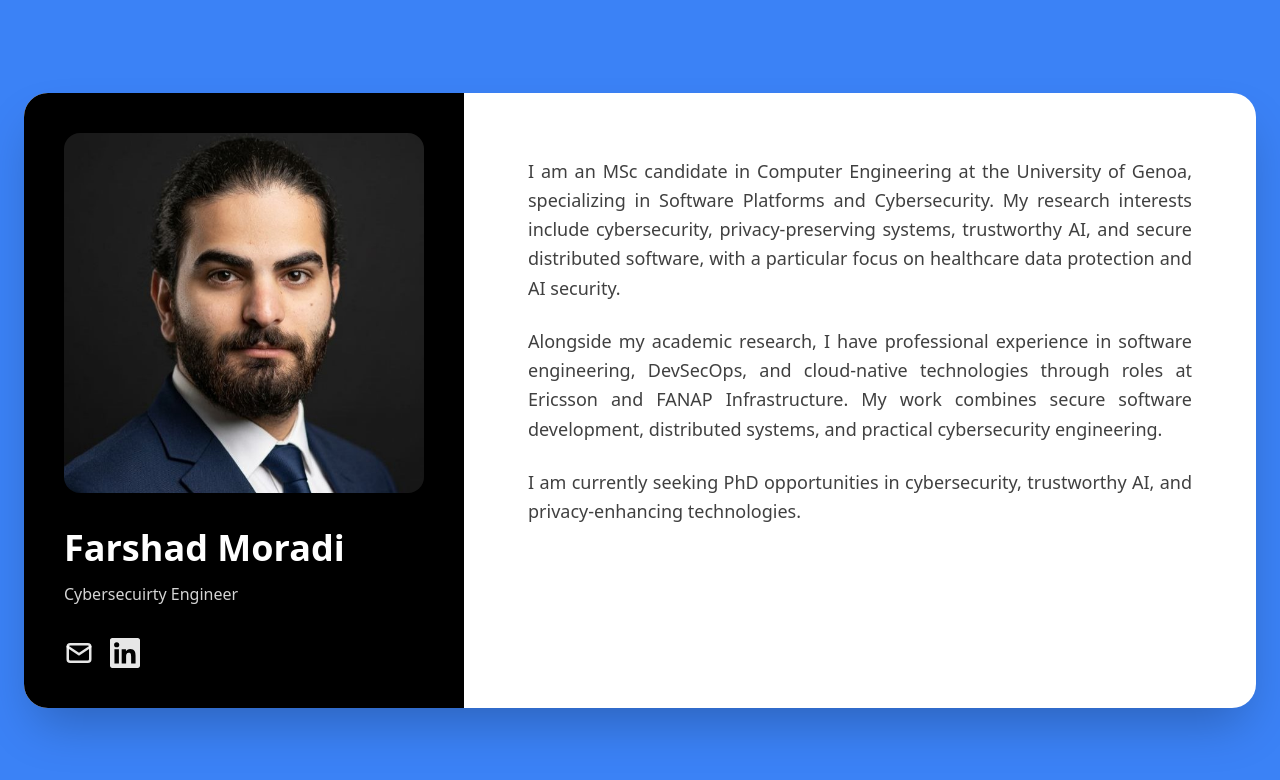
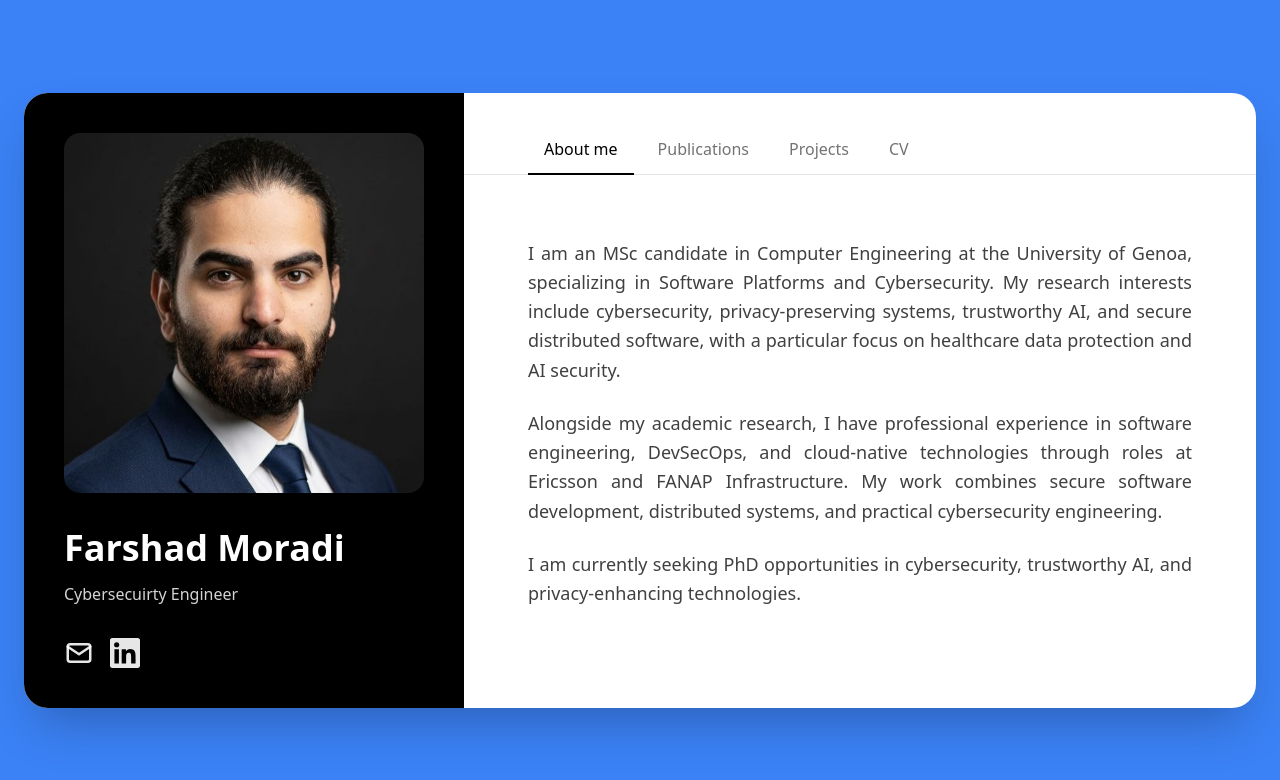
Before and after one commit to Farshadmrd-com/academic_farshadmrd, an Angular app: page / in a window 1280 px wide. Shown: the top 780 px of the page. Built offline with nearby package versions, Linux system fonts and the light colour scheme.

Commit message:
navigation added

```diff
--- a/src/app/app.html
+++ b/src/app/app.html
@@ -29,7 +29,26 @@
       </div>
     </aside>
 
-    <section class="p-12 md:p-16 text-lg text-neutral-700 leading-relaxed space-y-6 text-justify">
+    <section class="flex flex-col text-lg text-neutral-700 leading-relaxed">
+      <nav class="flex items-center gap-2 border-b border-neutral-200 px-12 md:px-16 pt-8">
+        @for (tab of tabs; track tab) {
+          <button
+            type="button"
+            (click)="setTab(tab)"
+            [class]="
+              'relative -mb-px px-4 py-3 text-base font-medium transition ' +
+              (activeTab() === tab
+                ? 'text-black border-b-2 border-black'
+                : 'text-neutral-500 hover:text-black border-b-2 border-transparent')
+            ">
+            {{ tabLabels[tab] }}
+          </button>
+        }
+      </nav>
+
+      <div class="p-12 md:p-16 space-y-6 text-justify">
+        @switch (activeTab()) {
+          @case ('about') {
             <p>
               I am an MSc candidate in Computer Engineering at the University of Genoa, specializing in Software Platforms and
               Cybersecurity. My research interests include cybersecurity, privacy-preserving systems, trustworthy AI, and
@@ -43,6 +62,18 @@
             <p>
               I am currently seeking PhD opportunities in cybersecurity, trustworthy AI, and privacy-enhancing technologies.
             </p>
+          }
+          @case ('publications') {
+            <p class="text-neutral-500">Publications coming soon.</p>
+          }
+          @case ('projects') {
+            <p class="text-neutral-500">Projects coming soon.</p>
+          }
+          @case ('cv') {
+            <p class="text-neutral-500">CV coming soon.</p>
+          }
+        }
+      </div>
     </section>
   </article>
 </main>
--- a/src/app/app.ts
+++ b/src/app/app.ts
@@ -12,4 +12,18 @@ export class App {
   protected readonly photo = signal('/farshad_img.jpg');
   protected readonly email = signal('farshad.moradi.sh@gmail.com');
   protected readonly linkedin = signal('https://www.linkedin.com/in/farshadmoradi/');
+
+  protected readonly tabs = ['about', 'publications', 'projects', 'cv'] as const;
+  protected readonly activeTab = signal<(typeof this.tabs)[number]>('about');
+
+  protected readonly tabLabels: Record<(typeof this.tabs)[number], string> = {
+    about: 'About me',
+    publications: 'Publications',
+    projects: 'Projects',
+    cv: 'CV',
+  };
+
+  protected setTab(tab: (typeof this.tabs)[number]): void {
+    this.activeTab.set(tab);
+  }
 }
```
Lines whose indentation alone changed are shown as unchanged.
